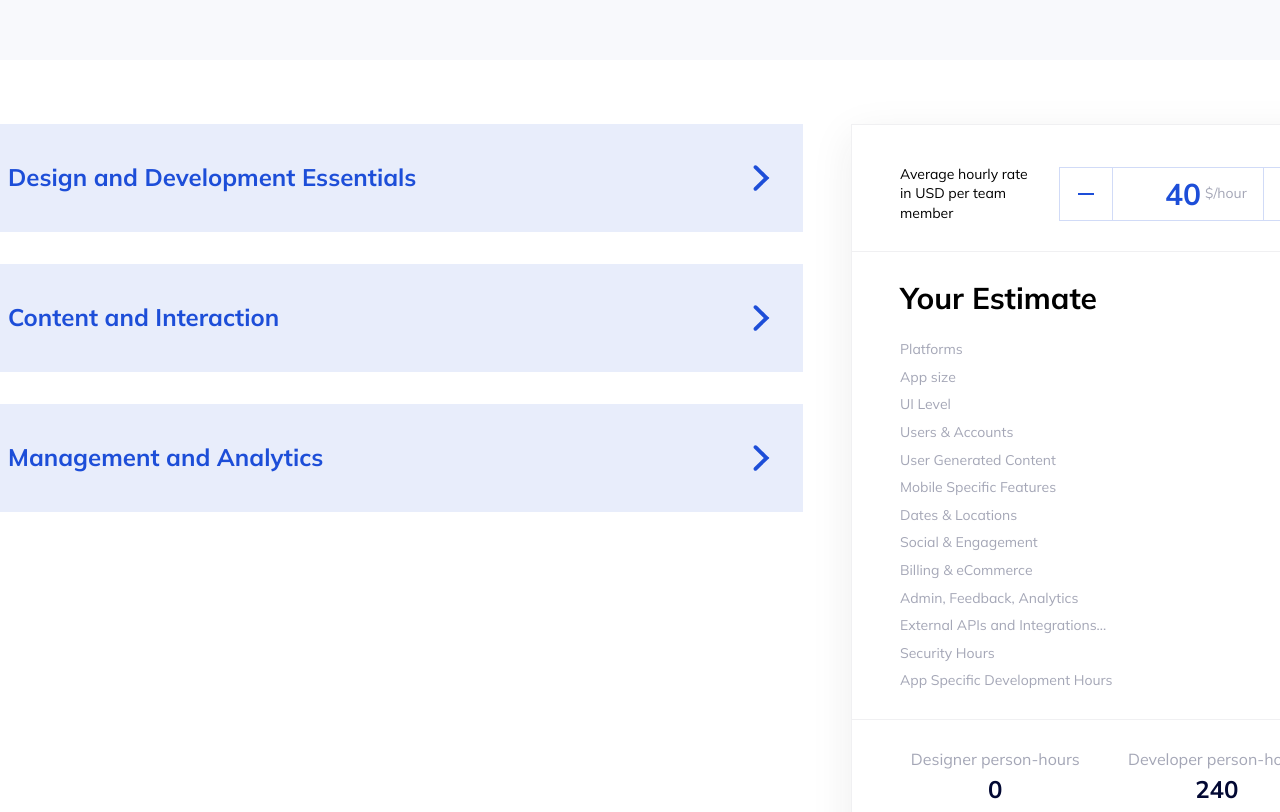
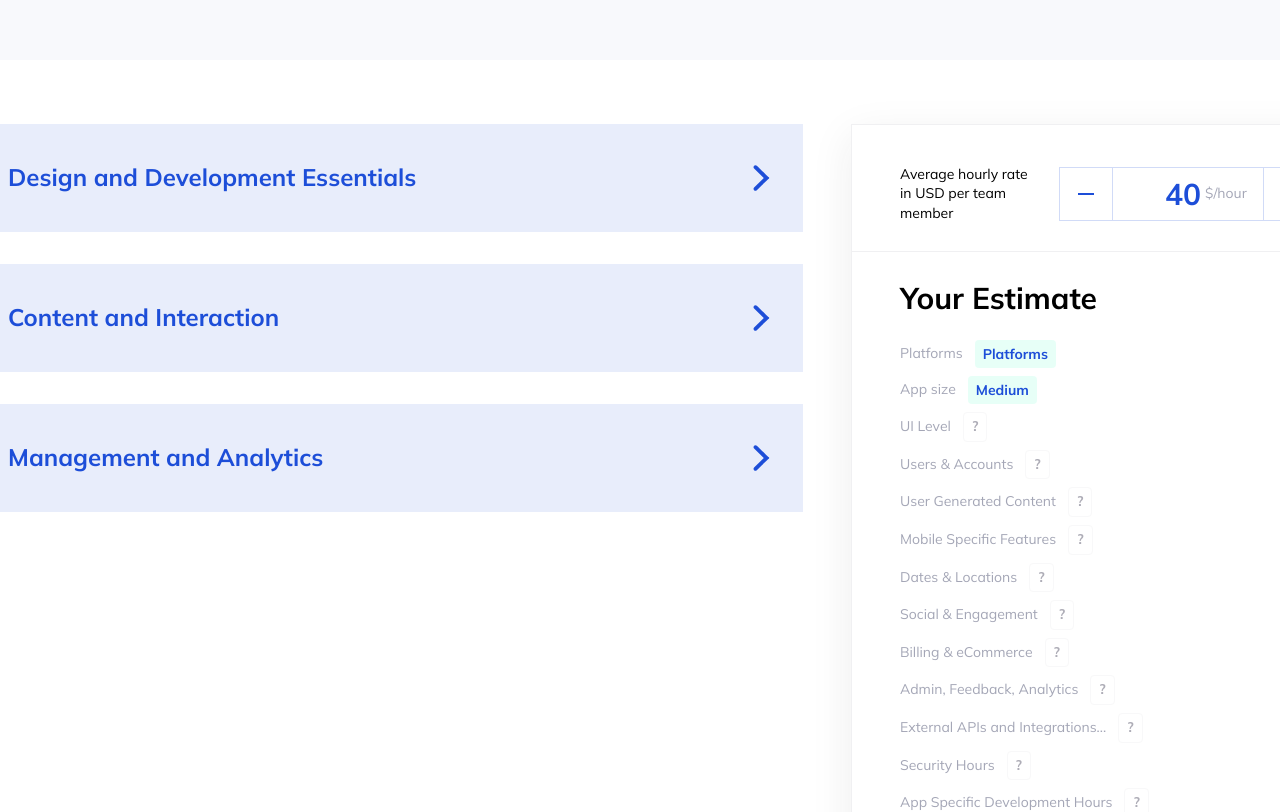
Before and after one commit to berktugates/radity, a Next.js app in the folder frontend/: page / in a window 1280 px wide. Shown: the part 1320-2132 px from the top of the page. Built offline with nearby package versions, Linux system fonts and the light colour scheme.

Commit message:
feat:update estimate card

```diff
--- a/frontend/components/home/EstimateCard.tsx
+++ b/frontend/components/home/EstimateCard.tsx
@@ -3,11 +3,23 @@ import React, { useState } from "react";
 import { EstimateListItem } from "./EstimateListItem";
 import { EstimateValueCard } from "./EstimateValueCard";
 import Image from "next/image";
+import { getEstimate } from "@/lib/api";
 
 export const EstimateCard: React.FC = () => {
   const [hours, setHours] = useState(40);
+  const [budget, setBudget] = useState(0);
+
+  const handleEstimate = async()=>{
+    try{
+      const data = await getEstimate(240,hours);
+      setBudget(data.budget);
+    }catch(err){
+      console.log(err)
+    }
+  }
+
   return (
-    <div className="shadow-[0_12px_40px_rgba(34,34,39,0.08)] border border-Grayscale/100 lg:w-[309px] xl:max-h-[883px] xl:w-[509px] mb-6 lg:mb-5 xl:mb-[25px]">
+    <div className="shadow-[0_12px_40px_rgba(34,34,39,0.08)] border border-Grayscale/100 lg:w-[309px] xl:max-h-[1024px] xl:w-[509px] mb-6 lg:mb-5 xl:mb-[25px]">
       <div
         id="estimate-counter-section"
         className="flex flex-col items-center gap-y-4 md:gap-y-0 xl:flex-row lg:flex-col lg:gap-y-4 xl:gap-y-0 md:flex-row md:items-center md:justify-between p-4 md:p-8 lg:px-3 lg:pt-6 lg:pb-5 xl:px-12 xl:pt-10 xl:pb-7"
@@ -93,10 +105,10 @@ export const EstimateCard: React.FC = () => {
           <EstimateValueCard title={"Designer person-hours"} value={0} />
           <EstimateValueCard title={"Developer person-hours"} value={240} />
           <EstimateValueCard title={"Total man/hours"} value={240} />
-          <EstimateValueCard title={"Budget"} value={0} />
+          <EstimateValueCard title={"Budget"} value={budget} />
         </div>
         <div id="button-section" className="w-full">
-          <button className="bg-EstimateButton p-2 md:px-4 md:py-2 lg:px-4 lg:py-2 xl:px-6 xl:py-4 rounded-[4px] w-full">
+          <button onClick={()=> handleEstimate()} className="bg-EstimateButton p-2 md:px-4 md:py-2 lg:px-4 lg:py-2 xl:px-6 xl:py-4 rounded-[4px] w-full">
             <h1 className="font-bold text-white lg:text-lg xl:text-xl xl:leading-[26px]">
               Get your estimate
             </h1>
--- a/frontend/components/home/EstimateListItem.tsx
+++ b/frontend/components/home/EstimateListItem.tsx
@@ -1,12 +1,26 @@
 import React from 'react'
 
 export const EstimateListItem:React.FC<{title:string}> = ({title}) => {
+  const renderContent = (title:string) => {
+    switch (title) {
+      case 'Platforms':
+        return <p className='rounded-[4px] bg-NeonAqua/15 text-ByzantineBlue font-bold xl:text-sm xl:ledaing-[19.6] px-2 py-1  lg:px-1 lg:py-0.5 xl:px-2 xl:py-1'>
+        Platforms
+  </p>
+      case 'App size':
+        return <p className='rounded-[4px] bg-NeonAqua/15 text-ByzantineBlue font-bold xl:text-sm xl:ledaing-[19.6] px-2 py-1  lg:px-1 lg:py-0.5 xl:px-2 xl:py-1'>
+        Medium
+  </p>
+      default:
+        return <p className='rounded-[4px] bg-white border border-[#F8F8F9] text-[#AEADB7] font-bold xl:text-sm xl:leading-[19.6px] px-2 py-1  lg:px-1 lg:py-0.5 xl:px-2 xl:py-1'>
+        ?
+      </p>
+    }
+  };
   return (
-    <div>
+    <div className='flex items-center gap-x-3'>
         <h1 className='xl:text-sm text-PrimaryNavyOxford/60 xl:leading-[19.6px]'>{title}</h1>
-        {/* <div>
-                burada array içinde seçili olanlar listelenecek. Eğer hiç yoksa soru işareti
-        </div> */}
+        {renderContent(title)}
     </div>
   )
 }
```
Also changed, not shown: frontend/public/svg/question.svg (added).
